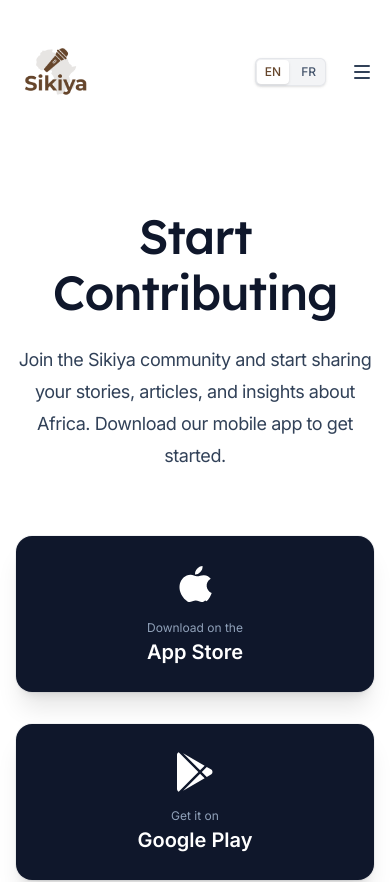
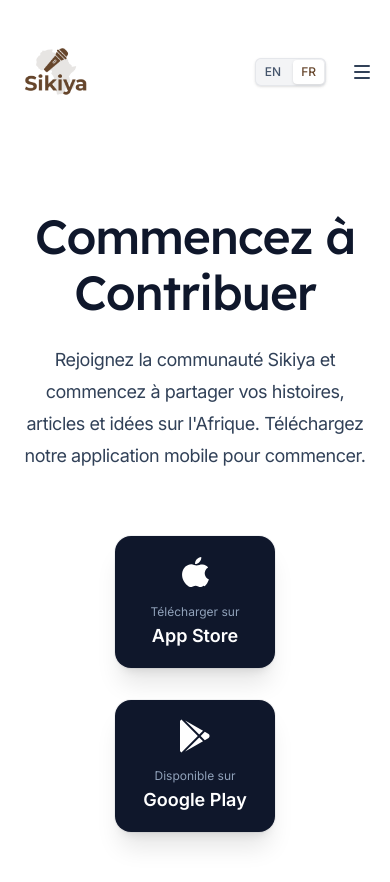
Before and after one commit to Nathandev-sp/sikiya_home, a Next.js app: page /contribute in a window 390 px wide. Shown: the top 882 px of the page. Built offline with nearby package versions, Linux system fonts and the light colour scheme.

Commit message:
Website V1 Test

```diff
--- a/src/app/contribute/page.jsx
+++ b/src/app/contribute/page.jsx
@@ -30,11 +30,11 @@
               href="https://apps.apple.com/app/sikiya"
               target="_blank"
               rel="noopener noreferrer"
-              className="group inline-flex items-center justify-center transition-transform hover:scale-105 w-full sm:w-auto"
+              className="group inline-flex items-center justify-center transition-transform hover:scale-105 w-auto"
             >
-              <div className="flex flex-col items-center gap-3 rounded-2xl bg-slate-900 p-6 shadow-xl ring-1 ring-slate-900/5 hover:bg-slate-800 w-full sm:w-48">
+              <div className="flex flex-col items-center gap-3 rounded-2xl bg-slate-900 p-4 sm:p-6 shadow-xl ring-1 ring-slate-900/5 hover:bg-slate-800 w-40 sm:w-48">
                 <svg
-                  className="h-12 w-12 text-white"
+                  className="h-10 w-10 sm:h-12 sm:w-12 text-white"
                   fill="currentColor"
                   viewBox="0 0 24 24"
                   aria-hidden="true"
@@ -43,7 +43,7 @@
                 </svg>
                 <div className="text-center">
                   <div className="text-xs text-slate-400">{t.contribute.appStore.downloadOn}</div>
-                  <div className="text-xl font-semibold text-white">{t.contribute.appStore.name}</div>
+                  <div className="text-lg sm:text-xl font-semibold text-white">{t.contribute.appStore.name}</div>
                 </div>
               </div>
             </a>
@@ -53,11 +53,11 @@
               href="https://play.google.com/store/apps/details?id=com.sikiya"
               target="_blank"
               rel="noopener noreferrer"
-              className="group inline-flex items-center justify-center transition-transform hover:scale-105 w-full sm:w-auto"
+              className="group inline-flex items-center justify-center transition-transform hover:scale-105 w-auto"
             >
-              <div className="flex flex-col items-center gap-3 rounded-2xl bg-slate-900 p-6 shadow-xl ring-1 ring-slate-900/5 hover:bg-slate-800 w-full sm:w-48">
+              <div className="flex flex-col items-center gap-3 rounded-2xl bg-slate-900 p-4 sm:p-6 shadow-xl ring-1 ring-slate-900/5 hover:bg-slate-800 w-40 sm:w-48">
                 <svg
-                  className="h-12 w-12 text-white"
+                  className="h-10 w-10 sm:h-12 sm:w-12 text-white"
                   fill="currentColor"
                   viewBox="0 0 24 24"
                   aria-hidden="true"
@@ -66,7 +66,7 @@
                 </svg>
                 <div className="text-center">
                   <div className="text-xs text-slate-400">{t.contribute.googlePlay.getItOn}</div>
-                  <div className="text-xl font-semibold text-white">{t.contribute.googlePlay.name}</div>
+                  <div className="text-lg sm:text-xl font-semibold text-white">{t.contribute.googlePlay.name}</div>
                 </div>
               </div>
             </a>
--- a/src/components/Hero.jsx
+++ b/src/components/Hero.jsx
@@ -128,7 +128,7 @@
 
         {/* Hero Content */}
         <div className="relative z-10">
-          <h1 className="mx-auto max-w-4xl font-display text-5xl font-medium tracking-tight text-slate-900 sm:text-7xl">
+          <h1 className="mx-auto max-w-4xl font-display text-3xl font-medium tracking-tight text-slate-900 sm:text-5xl md:text-6xl lg:text-7xl">
             {t.hero.title}{' '}
             <span className="relative whitespace-nowrap text-[#66462C]">
               <svg
--- a/src/lib/LanguageContext.jsx
+++ b/src/lib/LanguageContext.jsx
@@ -5,7 +5,7 @@
 const LanguageContext = createContext(undefined)
 
 export function LanguageProvider({ children }) {
-  const [language, setLanguage] = useState('en')
+  const [language, setLanguage] = useState('fr')
 
   useEffect(() => {
     // Load language from localStorage on mount
```
